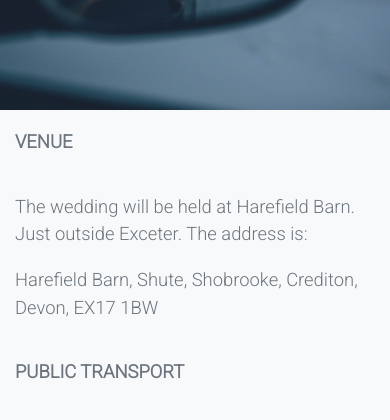
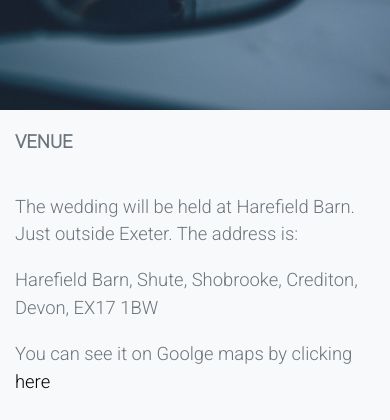
Before and after one commit to sammarland/wedding, a website: page travel.html in a window 390 px wide. Shown: the part 354-774 px from the top of the page. Drawn offline with nearby package versions, Linux system fonts and the light colour scheme; files whose address does not match are found by name.

Commit message:
Fixed mobile bug

```diff
--- a/travel.html
+++ b/travel.html
@@ -76,8 +76,9 @@
                 <p>VENUE</p>
             </div>
             <div class="col-md-12 cold-sml-12 pt-3 d-lg-none">
-                <p>The wedding will be held at Harefield Barn. Just outside Exceter. The address is:</p>
+                <p>The wedding will be held at Harefield Barn. Just outside Exeter. The address is:</p>
                 <p>Harefield Barn, Shute, Shobrooke, Crediton, Devon, EX17 1BW</p>
+                <p>You can see it on Goolge maps by clicking <a href="https://www.google.com/maps/place/Harefield+Barn/@52.0739133,-5.3976814,7z/data=!4m8!1m2!2m1!1sHarefield+Barn!3m4!1s0x0:0xd4a1389f5c94ed14!8m2!3d50.7894427!4d-3.5705566">here</a></p>
             </div>
         </div>
     </div>
```
